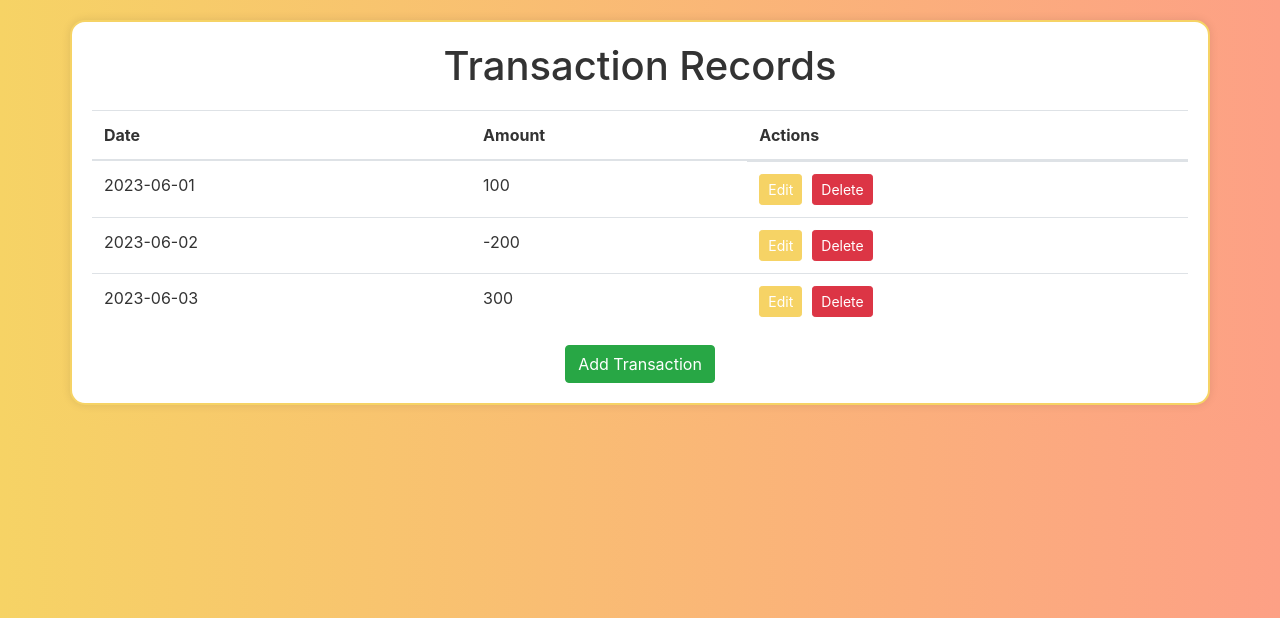
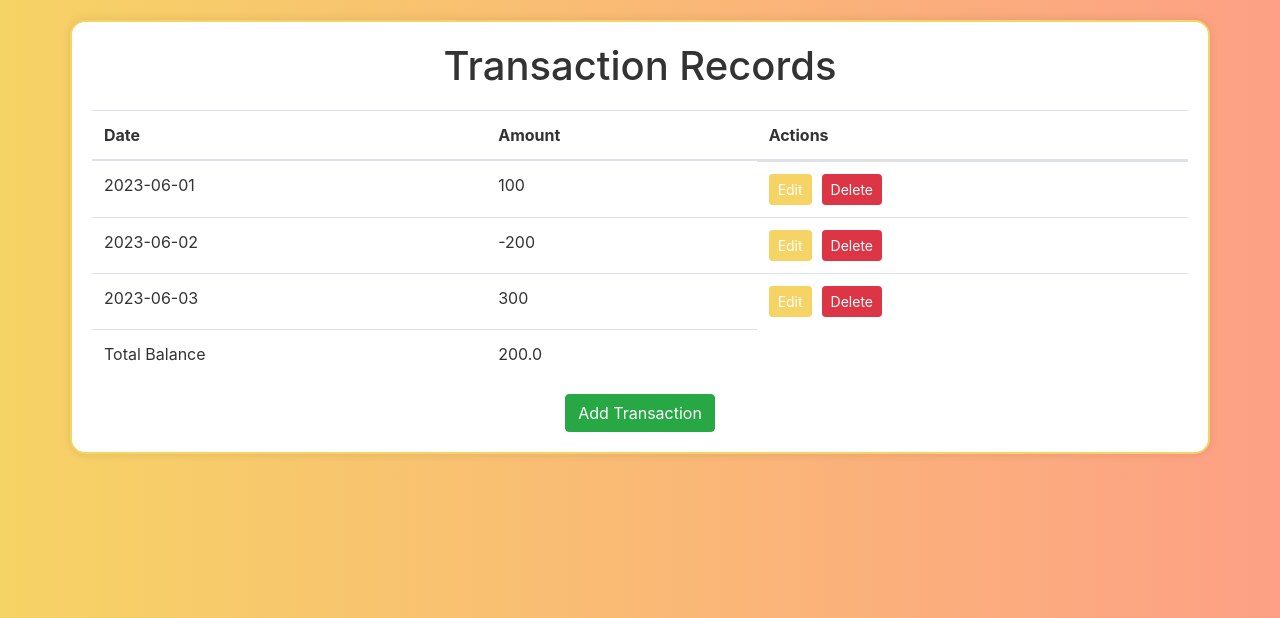
Before and after one commit to oytunturk/coursera_ibm_fullstack_engineer, a Flask app: page / in a window 1280 px wide. Shown: the top 618 px of the page. Run offline with Flask 2, Linux system fonts and the light colour scheme; some libraries are stand-ins or nearby versions.

Commit message:
Final version

```diff
--- a/python_and_flask/obmnl-flask_assignment/app.py
+++ b/python_and_flask/obmnl-flask_assignment/app.py
@@ -19,7 +19,10 @@ transactions = [
 # Read operation
 @app.route('/')
 def get_transactions():
-    return render_template("transactions.html", transactions=transactions)
+    total = 0
+    for transaction in transactions:
+        total += float(transaction['amount'])
+    return render_template("transactions.html", transactions=transactions, total_balance=total)
 
 #Create a function named add_transaction.
 #Use add as the decorator for this function. Make sure to pass both GET and POST as possible methods.
@@ -39,7 +42,7 @@ def add_transaction():
             'amount': float(request.form['amount']),
         }
         transactions.append(transaction)
-        return redirect(url_for("get_transactions"))
+        return redirect(url_for("total_balance"))
     else:
         return {"message": "Error! Unsupported request"}, 404
 
@@ -66,7 +69,7 @@ def edit_transaction(transaction_id):
                 break
 
         # Redirect to the transactions list page
-        return redirect(url_for("get_transactions"))
+        return redirect(url_for("total_balance"))
 
     # Find the transaction with the matching ID and render the edit form
     for transaction in transactions:
@@ -86,7 +89,11 @@ def delete_transaction(transaction_id):
         if transaction['id'] == transaction_id:
             transactions.remove(transaction)
             break
-    return redirect(url_for("get_transactions"))
+    #Reorder transaction ids, otherwise it breaks editing logic after deletion
+    for ind, transaction in enumerate(transactions):
+        transaction['id'] = ind+1
+
+    return redirect(url_for("total_balance"))
 
 #Create a new function named search_transactions and use the @app.route decorator to map it to the URL /search.
 #Inside the function, check if the request method is POST. If it is, retrieve the minimum and maximum amount values from the form data submitted by the user.
@@ -97,7 +104,7 @@ def delete_transaction(transaction_id):
 #In this template, display the transactions similar to the existing transactions.html template.
 #If the request method is GET, render a new template called search.html.
 #This template should contain a form that allows users to input the minimum and maximum amount values for the search.
-@app.route('/search', methods=['POST'])
+@app.route('/search', methods=['GET', 'POST'])
 def search_transactions():
     if request.method == 'POST':
         # Extract the min and max values from the form fields
@@ -105,9 +112,21 @@ def search_transactions():
         max_amount = float(request.form['max_amount'])
         filtered = []
         for transaction in transactions:
-            if transaction['amount']>=min and transaction['amount']<=max:
+            amount = float(transaction['amount'])
+            if amount>=min_amount and amount<=max_amount:
                 filtered.append(transaction)
-        return render_template("search.html", transactions=filtered)
+        return render_template("transactions.html", transactions=filtered)
+    elif request.method == 'GET':
+        return render_template("search.html")
+    else:
+        return {"message": "Error! Unsupported request"}, 404
+
+@app.route('/balance')
+def total_balance():
+    total = 0
+    for transaction in transactions:
+        total += float(transaction['amount'])
+    return render_template("transactions.html", transactions=transactions, total_balance=total)
 
 # Run the Flask app
 if __name__ == "__main__":
--- a/python_and_flask/obmnl-flask_assignment/templates/transactions.html
+++ b/python_and_flask/obmnl-flask_assignment/templates/transactions.html
@@ -63,6 +63,9 @@
                     </td>
                 </tr>
                 {% endfor %}
+                <tr>
+                    <td>Total Balance</td>
+                    <td>{{ total_balance }}</td>
             </tbody>
         </table>
 
```
